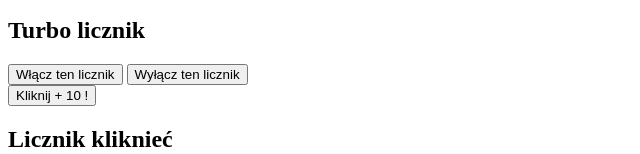
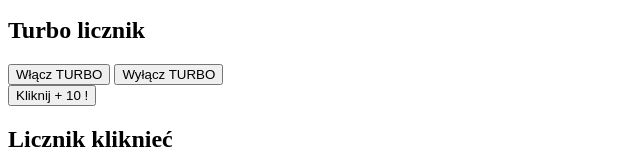
Before and after one commit to Przemurb/Obsluga-zdarzen---cwiczenie-JS, a plain HTML site: page index.html in a window 1280 px wide. Shown: the part 151-305 px from the top of the page, without its empty margins (0-640 px from the left). Drawn offline with Linux system fonts and the light colour scheme.

Commit message:
poprawka html-a

```diff
--- a/index.html
+++ b/index.html
@@ -24,8 +24,8 @@
     <section>
         <h2>Turbo licznik</h2>
         <!-- #5 -->
-        <button id="enable-button">Włącz ten licznik</button>
-        <button id="disable-button">Wyłącz ten licznik</button><br>
+        <button id="enable-button">Włącz TURBO</button>
+        <button id="disable-button">Wyłącz TURBO</button><br>
         <button id="counter-button-5">Kliknij + 10 !</button>
     </section>
     <section>
```
